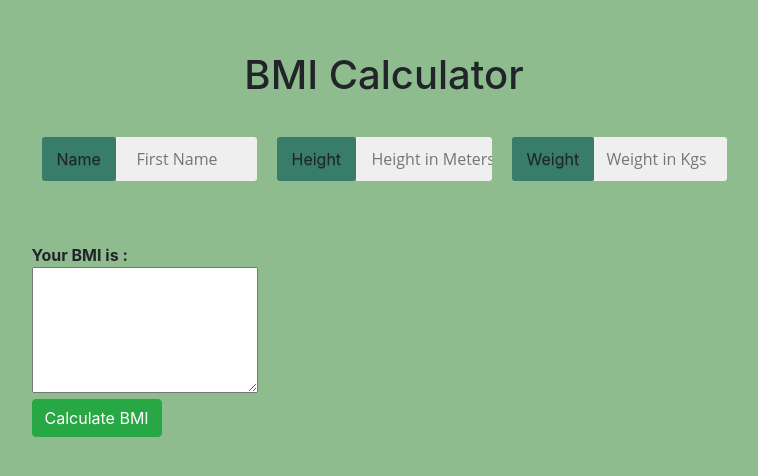
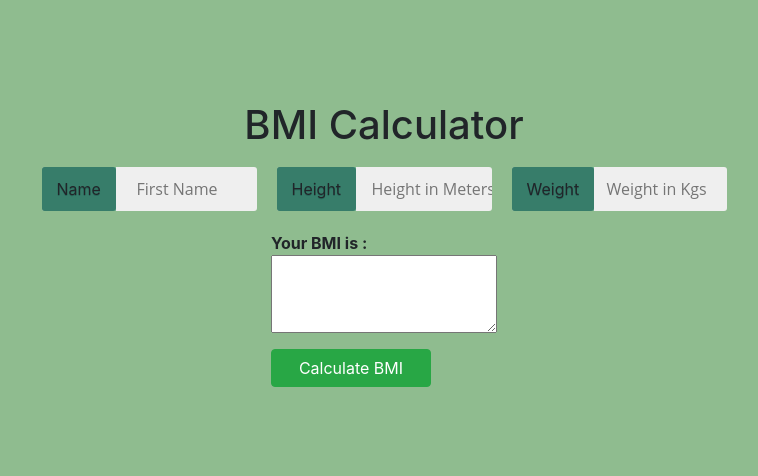
Before and after one commit to hazu100/BMI-Calculator1, a React (Create React App) app: page / in a window 1280 px wide. Shown: the part 156-632 px from the top of the page, without its empty margins (256-1014 px from the left). Built offline with nearby package versions, Linux system fonts and the light colour scheme.

Commit message:
changed styles

```diff
--- a/src/Calculator/BMICalculator.css
+++ b/src/Calculator/BMICalculator.css
@@ -1,8 +1,15 @@
 
 .bmi{
-    margin-top: 2rem;
+    margin-top: 10px;
 }
 
+.bmiResult{
+margin-bottom: 10px;
+}
+
+.calWrapper {
+    text-align: center;
+}
 .gate {
     display: inline-block;
     width: 215px;
@@ -67,7 +74,8 @@
 .textBoxWrapper {
     position: relative;
     display: inline-block;
-    margin: 30px 10px;
+    margin: 10px 10px;
+
 }
 .gate+label {
 display: inline-block;
--- a/src/Calculator/BMICalculator.js
+++ b/src/Calculator/BMICalculator.js
@@ -54,8 +54,10 @@ class BMICalculator extends Component {
                     <span className='row textBoxWrapper'>
                         <input className="gate" id="class" type="text" ref={this.weightInput} placeholder="Weight in Kgs" /><label for="class">Weight</label>
                     </span>
-                    <div className="bmi"><b>Your BMI is :</b></div><textarea rows="5" value={this.state.calculatedBMIValue} />
-                    <div><input type='submit' className="btn btn-success" value='Calculate BMI' onClick={this.calculateBMI} /></div>
+                </div>
+                <div>
+                    <div className="bmi"><b>Your BMI is :</b></div><textarea className="bmiResult" rows="3" value={this.state.calculatedBMIValue} />
+                    <div><input type='submit' className="btn btn-success" value='Calculate BMI' style ={{ width :"10rem"}} onClick={this.calculateBMI} /></div>
                 </div>
             </>
         );
```
